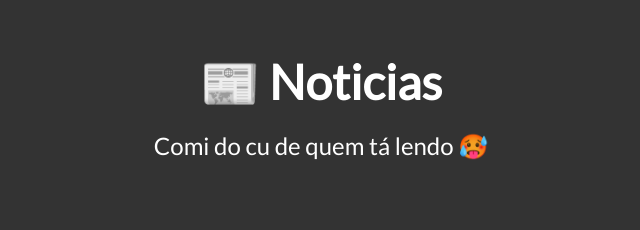
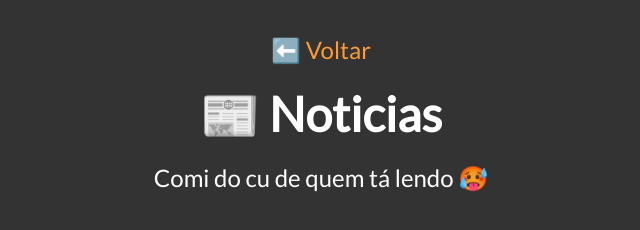
Before and after one commit to Heyashw/site, a plain HTML site: page modpack/news.html in a window 1280 px wide. Shown: the whole page, without its empty margins (319-959 px from the left). Drawn offline with Linux system fonts and the light colour scheme; files that its build step writes are made by us from their sources.

Commit message:
Add files via upload

```diff
--- /dev/null
+++ b/assets/style/news.css
@@ -0,0 +1,52 @@
+* {
+    font-family: Lato, sans-serif;
+    user-select: none;
+}
+
+*::-webkit-scrollbar {
+    width: 10px;
+}
+
+*::-webkit-scrollbar-corner {
+    background: #202020;
+}
+
+*::-webkit-scrollbar-thumb {
+    background-color: #444444;
+    border-radius: 10px;
+    border: 2px solid #202020;
+    background-clip: content-box;
+    min-width: 15px;
+    min-height: 30px;
+    transition: 0.5s;
+}
+
+*::-webkit-scrollbar-thumb:hover {
+    background-color: #696969;
+}
+
+*::-webkit-scrollbar-track {
+    background-color: #202020;
+}
+
+html {
+    background-color: #333333;
+    color: #FFFFFF;
+    text-align: center;
+}
+
+a {
+    color: #FF9933;
+}
+
+/*body::before {
+    background: url("../img/brightcore.png") no-repeat center center/cover;
+    content: "";
+    height: 100vh;
+    left: calc((100vw - 100vh) / 2);
+    opacity: 30%;
+    position: absolute;
+    top: 0;
+    width: 100vh;
+    z-index: -1;
+}*/
--- a/modpack/news.html
+++ b/modpack/news.html
@@ -5,8 +5,8 @@
 
         <link href='https://fonts.googleapis.com/css?family=Lato&subset=latin,latin-ext' rel='stylesheet' type='text/css'>
 
-        <link rel="stylesheet" type="text/css" href="assets/style/index.css">
-        <link rel="stylesheet" type="text/css" href="assets/style/emoji.css">
+        <link rel="stylesheet" type="text/css" href="../assets/style/news.css">
+        <link rel="stylesheet" type="text/css" href="../assets/style/emoji.css">
 
         <style>
             a {
@@ -28,6 +28,8 @@
         </style>
     </head>
     <body>
+        <a href="..">⬅️ Voltar</a><br>
+
         <h1>📰 Noticias</h1>
         <p>Comi do cu de quem tá lendo 🥵<br><br>
     </body>
```
